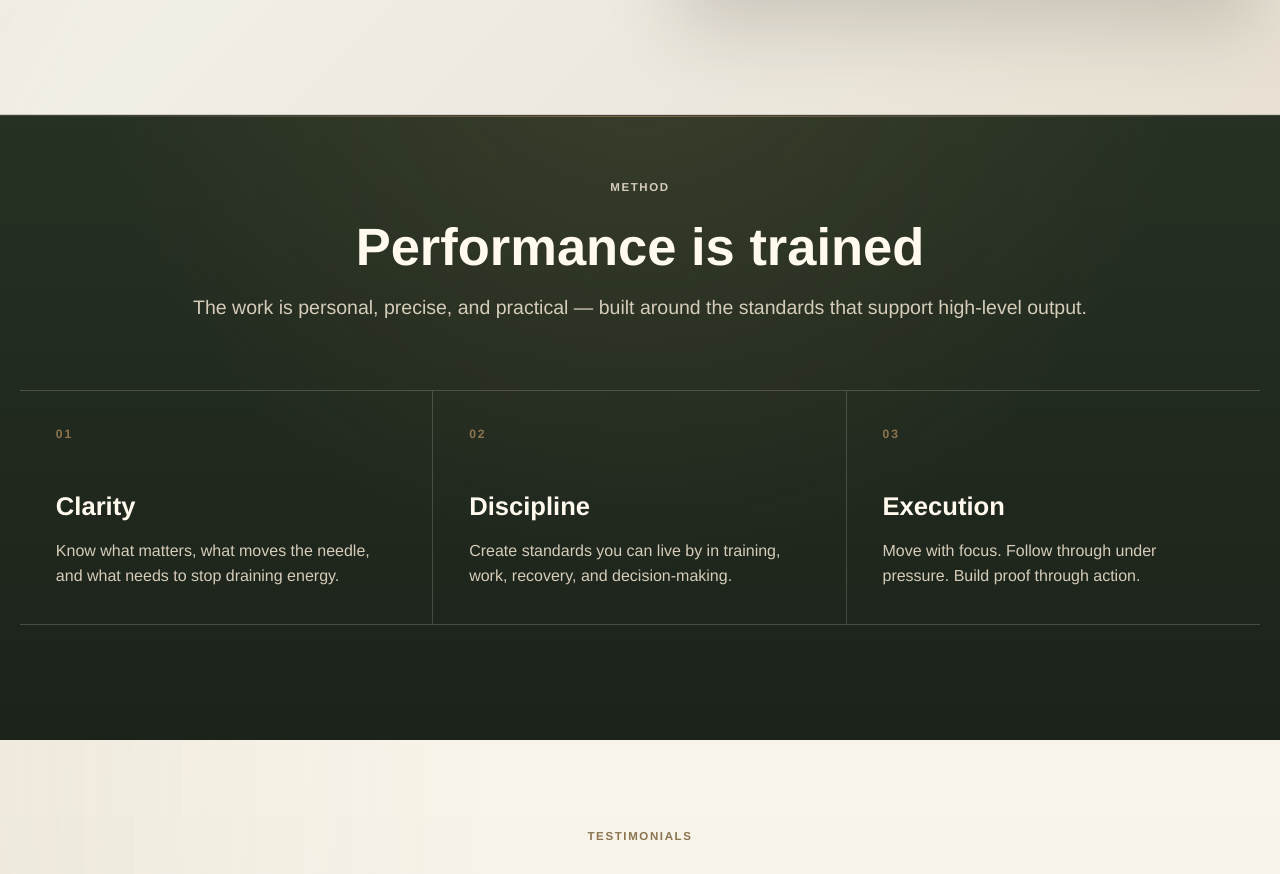
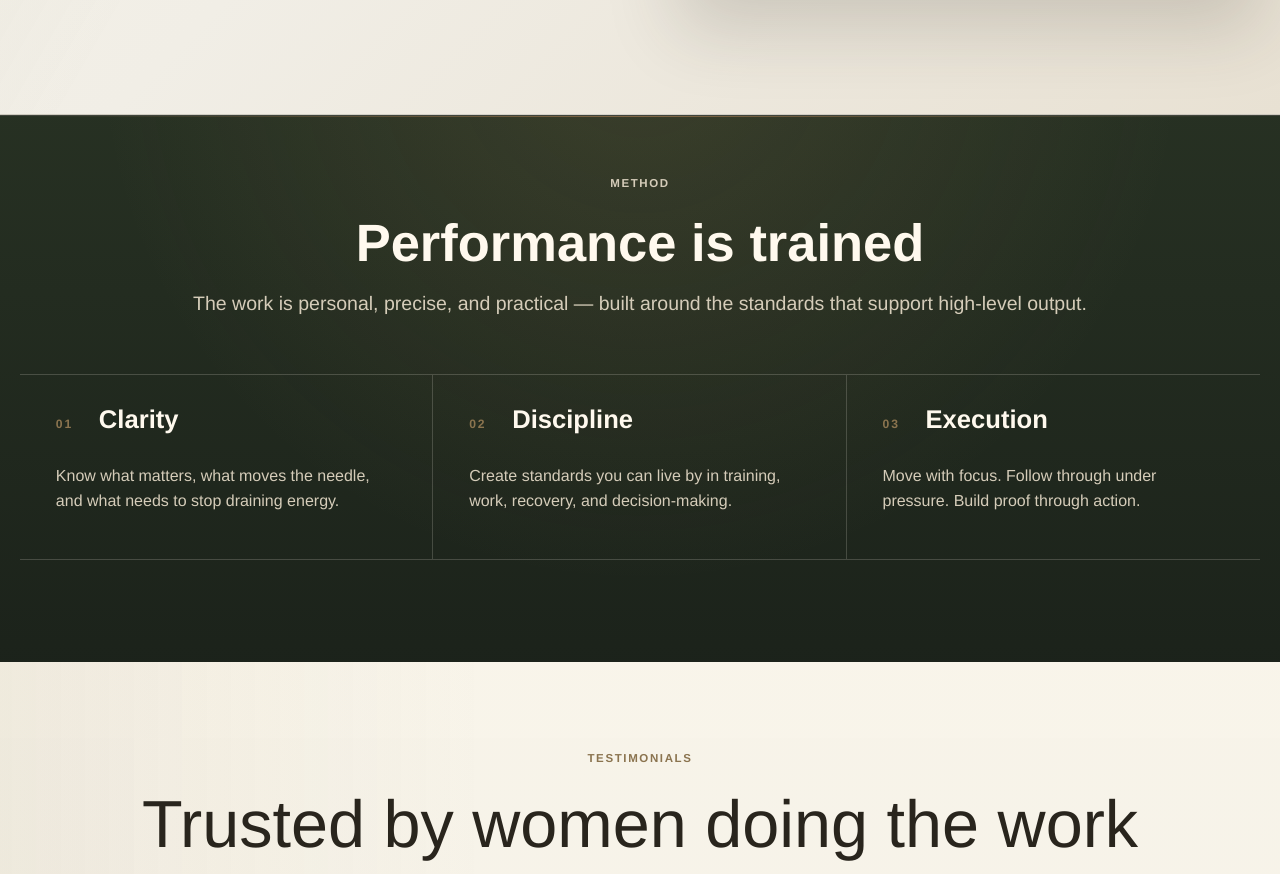
Before and after one commit to TimmyTululu/pernille-performance, a React (Vite) app: page / in a window 1280 px wide. Shown: the part 946-1820 px from the top of the page. Built offline with nearby package versions, Linux system fonts and the light colour scheme.

Commit message:
Polish method card spacing

```diff
--- a/src/main.tsx
+++ b/src/main.tsx
@@ -193,8 +193,10 @@ function App() {
           <div className="method-principles">
             {pillars.map((pillar) => (
               <article className="method-principle" key={pillar.title}>
-                <span>{pillar.number}</span>
-                <h3>{pillar.title}</h3>
+                <div className="method-principle-heading">
+                  <span>{pillar.number}</span>
+                  <h3>{pillar.title}</h3>
+                </div>
                 <p>{pillar.copy}</p>
               </article>
             ))}
--- a/src/styles.css
+++ b/src/styles.css
@@ -418,6 +418,8 @@ h2 {
   width: 100%;
   max-width: none;
   margin: 0;
+  padding-top: clamp(76px, 8vw, 108px);
+  padding-bottom: clamp(76px, 8vw, 108px);
   padding-right: max(20px, calc((100% - var(--max-width)) / 2));
   padding-left: max(20px, calc((100% - var(--max-width)) / 2));
   border-top: 1px solid rgba(244, 238, 227, 0.16);
@@ -432,7 +434,7 @@ h2 {
   display: block;
   width: min(100%, var(--max-width));
   height: 1px;
-  margin: calc(clamp(86px, 9vw, 124px) * -1) auto clamp(48px, 5vw, 68px);
+  margin: calc(clamp(76px, 8vw, 108px) * -1) auto clamp(42px, 4.8vw, 60px);
   background: linear-gradient(90deg, transparent, rgba(160, 120, 79, 0.68), transparent);
   content: "";
 }
@@ -462,14 +464,14 @@ h2 {
 .method-principles {
   display: grid;
   grid-template-columns: repeat(3, minmax(0, 1fr));
-  margin-top: clamp(46px, 5.5vw, 68px);
+  margin-top: clamp(38px, 4.8vw, 56px);
   border-top: 1px solid var(--line-dark);
   border-bottom: 1px solid var(--line-dark);
 }
 
 .method-principle {
-  min-height: 214px;
-  padding: clamp(26px, 2.8vw, 38px);
+  min-height: 184px;
+  padding: clamp(24px, 2.35vw, 34px) clamp(26px, 2.8vw, 38px);
   border-right: 1px solid var(--line-dark);
 }
 
@@ -477,9 +479,16 @@ h2 {
   border-right: 0;
 }
 
+.method-principle-heading {
+  display: flex;
+  align-items: baseline;
+  gap: clamp(18px, 2vw, 28px);
+  margin-bottom: clamp(22px, 2.4vw, 30px);
+}
+
 .method-principle span {
-  display: block;
-  margin-bottom: clamp(34px, 4vw, 52px);
+  display: inline-flex;
+  flex: 0 0 auto;
   color: var(--tobacco);
   font-size: 0.76rem;
   font-weight: 720;
@@ -496,7 +505,7 @@ h2 {
 }
 
 .method-principle h3 {
-  margin: 0 0 18px;
+  margin: 0;
   color: var(--white);
 }
 
@@ -950,6 +959,7 @@ h2 {
 
   .method-principle {
     min-height: auto;
+    padding: 26px 22px;
     border-right: 0;
     border-bottom: 1px solid var(--line-dark);
   }
@@ -1070,10 +1080,6 @@ h2 {
     white-space: normal;
   }
 
-  .method-principle {
-    min-height: 220px;
-  }
-
   .testimonials {
     padding: 64px 0;
   }
```
